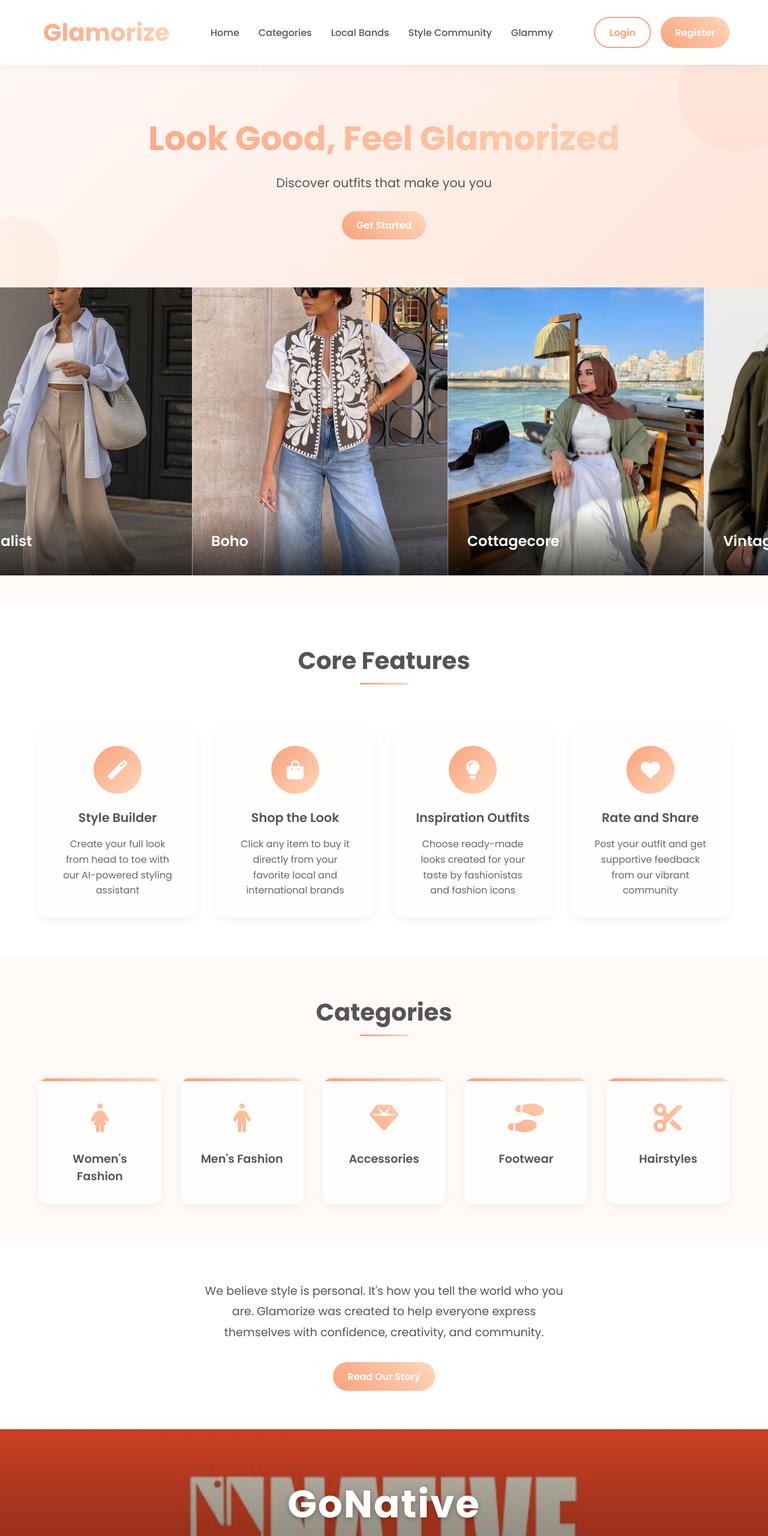
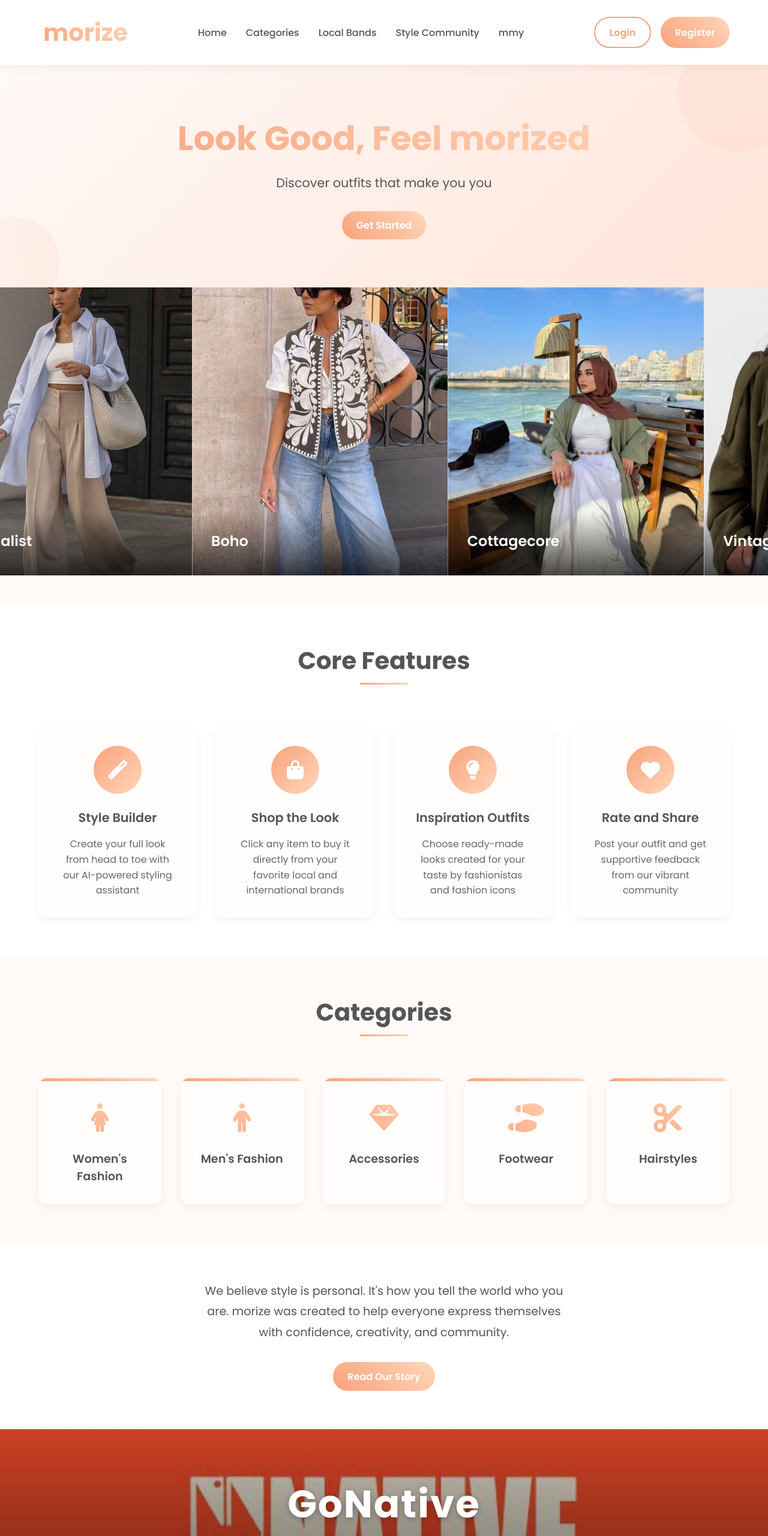
Before and after one commit to Ablaven/Glamorize, a plain HTML site: page index.html in a window 1280 px wide. Shown: the top 2560 px of the page at 60% size. Drawn offline with Linux system fonts and the light colour scheme.

Commit message:
Update and rename Glamorize.html to index.html

```diff
--- a/Glamorize.html
+++ b/index.html
@@ -578,7 +578,7 @@
     <header>
         <div class="logo">
             <i class="fas fa-sparkles"></i>
-            Glamorize
+            morize
         </div>
         <nav>
             <ul>
@@ -586,7 +586,7 @@
                 <li><a href="#categories">Categories</a></li>
                 <li><a href="#brands">Local Bands</a></li>
                 <li><a href="#community">Style Community</a></li>
-                <li><a href="#glammy">Glammy</a></li>
+                <li><a href="#mmy">mmy</a></li>
             </ul>
         </nav>
         <div class="auth-buttons">
@@ -597,7 +597,7 @@
 
     <!-- Hero Section -->
     <section class="hero" id="home">
-        <h1>Look Good, Feel Glamorized</h1>
+        <h1>Look Good, Feel morized</h1>
         <p>Discover outfits that make you you</p>
         <button class="btn btn-primary">Get Started</button>
     </section>
@@ -721,7 +721,7 @@
     <section class="story" id="story">
         <div class="story-content">
             <p class="story-text">
-                We believe style is personal. It's how you tell the world who you are. Glamorize was created to help everyone express themselves with confidence, creativity, and community.
+                We believe style is personal. It's how you tell the world who you are. morize was created to help everyone express themselves with confidence, creativity, and community.
             </p>
             <button class="btn btn-primary" onclick="window.location.href='ourstory.html'">Read Our Story</button>
         </div>
@@ -769,7 +769,7 @@
             <div class="footer-section">
                 <h3>Contact Us</h3>
                 <ul>
-                    <li><i class="fas fa-envelope"></i> hello@glamorize.com</li>
+                    <li><i class="fas fa-envelope"></i> hello@morize.com</li>
                     <li><i class="fas fa-phone"></i> +20 123 456 7890</li>
                     <li><i class="fas fa-map-marker-alt"></i> Cairo, Egypt</li>
                 </ul>
@@ -795,7 +795,7 @@
                     <li><a href="#categories">Categories</a></li>
                     <li><a href="#brands">Local Bands</a></li>
                     <li><a href="#community">Style Community</a></li>
-                    <li><a href="#glammy">Glammy</a></li>
+                    <li><a href="#mmy">mmy</a></li>
                 </ul>
             </div>
             <div class="footer-section">
@@ -803,7 +803,7 @@
                 <ul>
                     <li><a href="terms.html">Terms of Use</a></li>
                     <li><a href="privacy.html">Privacy Policy</a></li>
-                    <li><a href="about.html">About Glamorize</a></li>
+                    <li><a href="about.html">About morize</a></li>
                 </ul>
             </div>
         </div>
@@ -869,4 +869,5 @@
         });
     </script>
 </body>
+
 </html>
```
